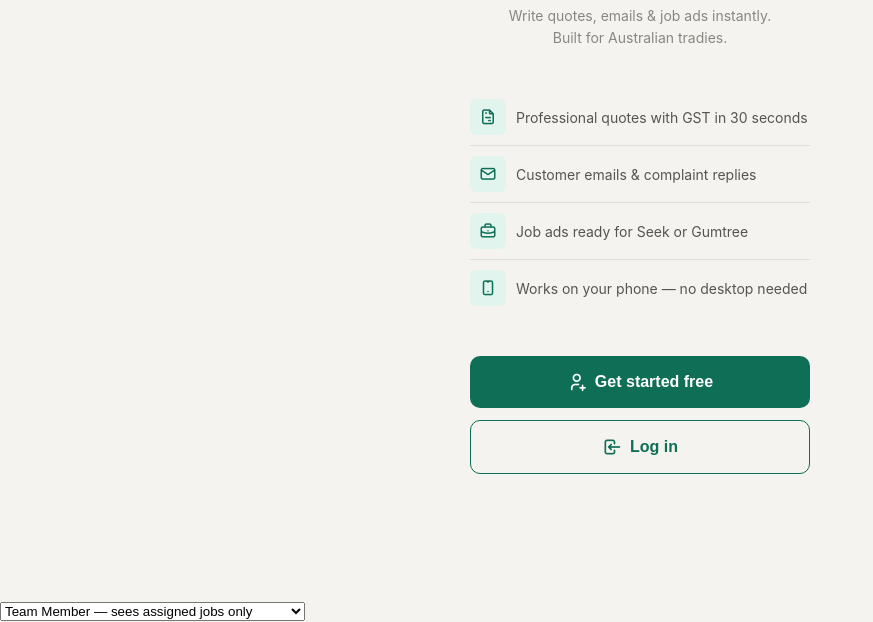
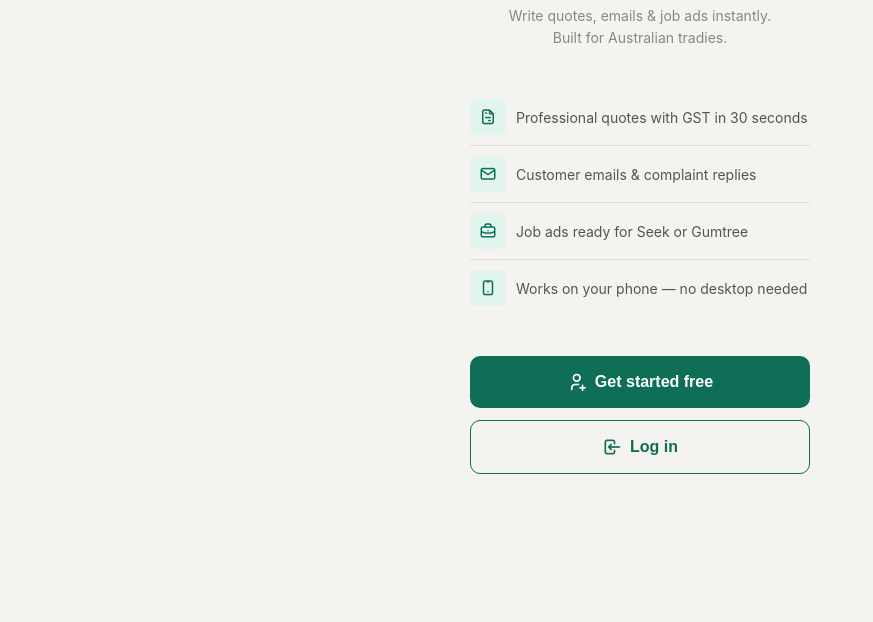
Before and after one commit to Mkathayat58/tradieai-backend, a website: page index.html in a window 1280 px wide. Shown: the part 202-824 px from the top of the page, without its empty margins (0-873 px from the left). After the commit the page ends 800 px from the top, so only its background shows below. Drawn offline with nearby package versions, Linux system fonts and the light colour scheme.

Commit message:
fix: remove stray duplicate invite-role select outside team screen

```diff
--- a/index.html
+++ b/index.html
@@ -665,8 +665,6 @@ html,body{height:100dvh;font-family:-apple-system,BlinkMacSystemFont,'Segoe UI',
     </div>
     <button class="chat-send-btn" id="staff-chat-send" onclick="sendStaffChat()"><i class="ti ti-arrow-up"></i></button>
   </div>
-</div><select id="invite-role"><option value="team_member">Team Member — sees assigned jobs only</option><option value="supervisor">Supervisor — sees all jobs, can assign &amp; use AI</option><option value="owner">Owner — full access, same as you</option></select>
-
 <!-- STAFF HOME -->
 <div class="screen" id="screen-staff-home">
   <div class="staff-home-header">
```
